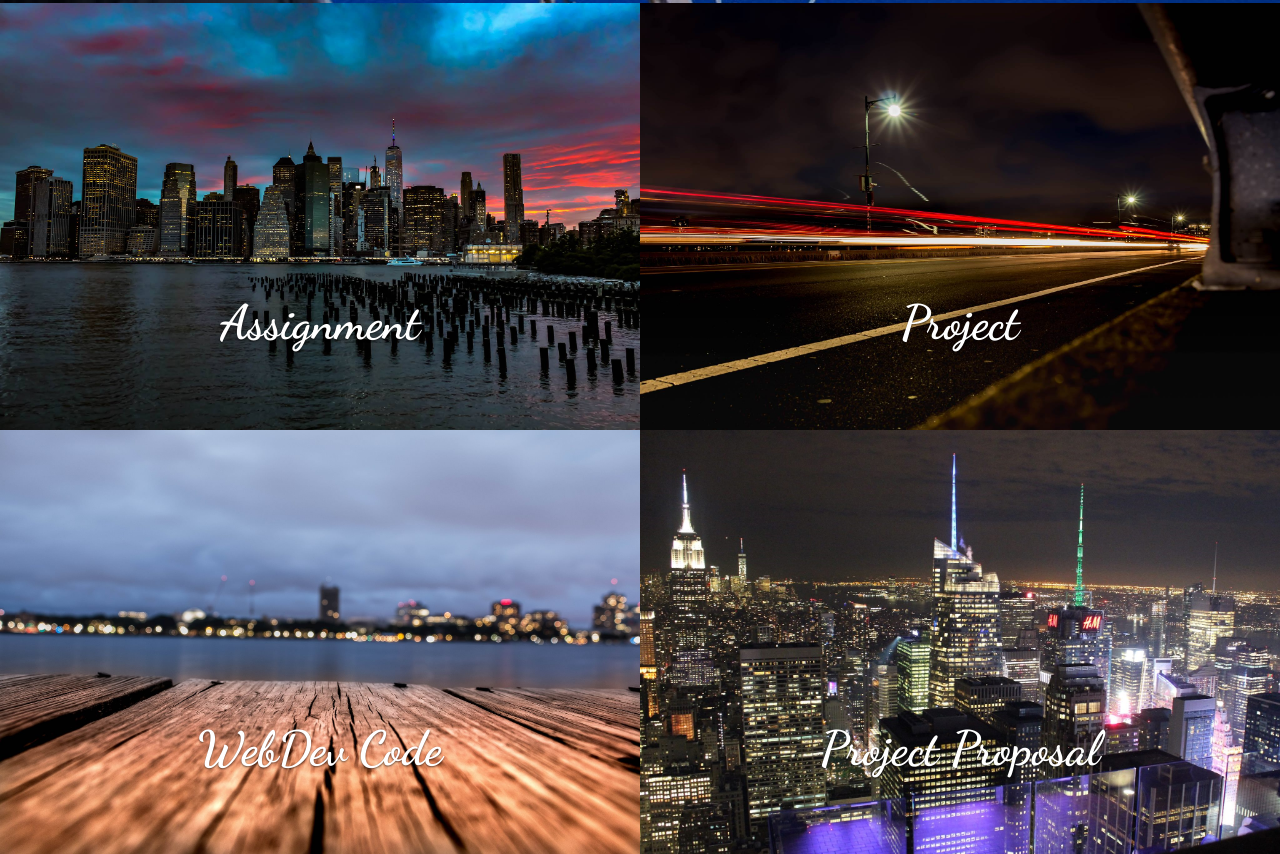
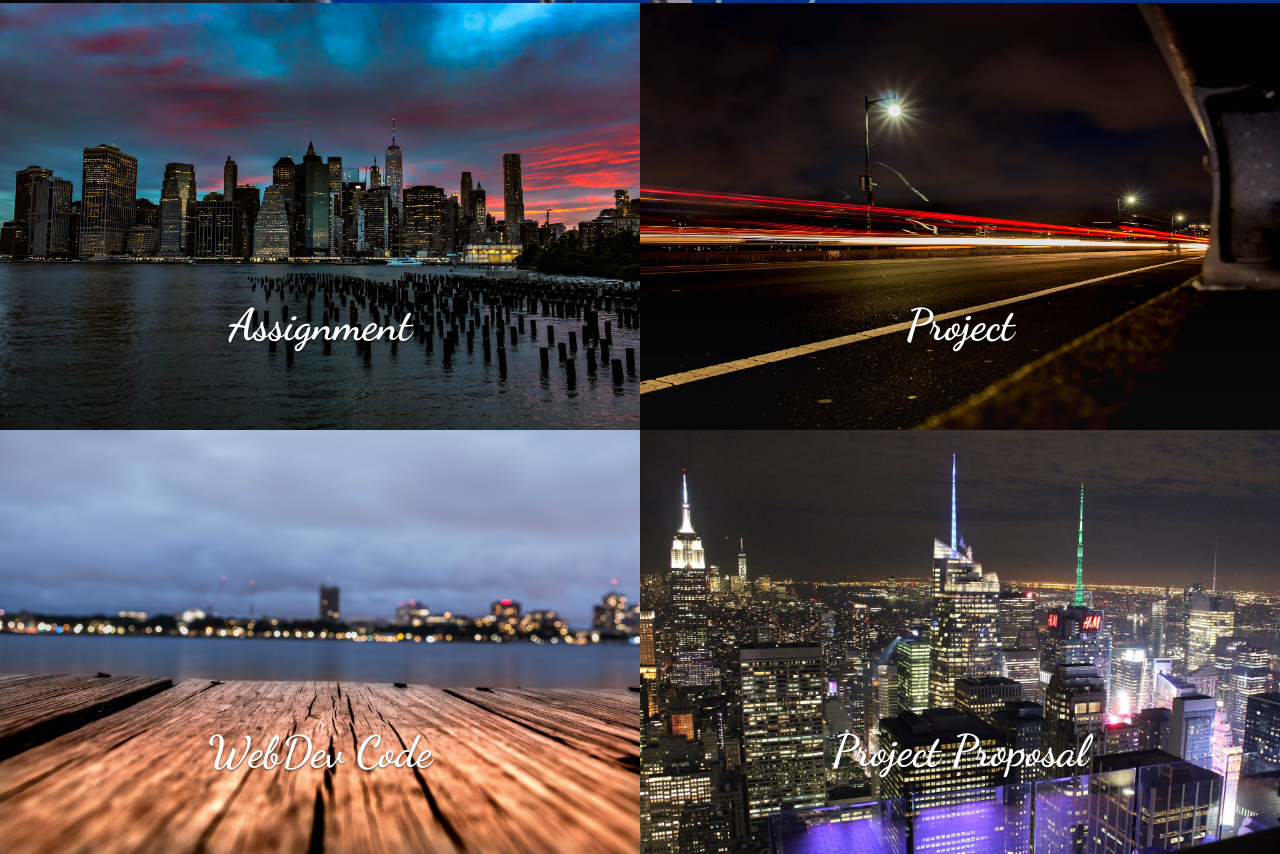
Before and after one commit to singh-akash/singh-akash-webdev, a website: page public/index.html in a window 1280 px wide. Shown: the part 1597-2451 px from the top of the page. Drawn offline with nearby package versions, Linux system fonts and the light colour scheme.

Commit message:
Updating css

```diff
--- a/public/homepage/css/styles.css
+++ b/public/homepage/css/styles.css
@@ -553,7 +553,7 @@ img::-moz-selection {
 }
 
 .view-link-font {
-    font-size: 6vh;
+    font-size: 5.5vh;
 }
 
 .view-width-social {
```
